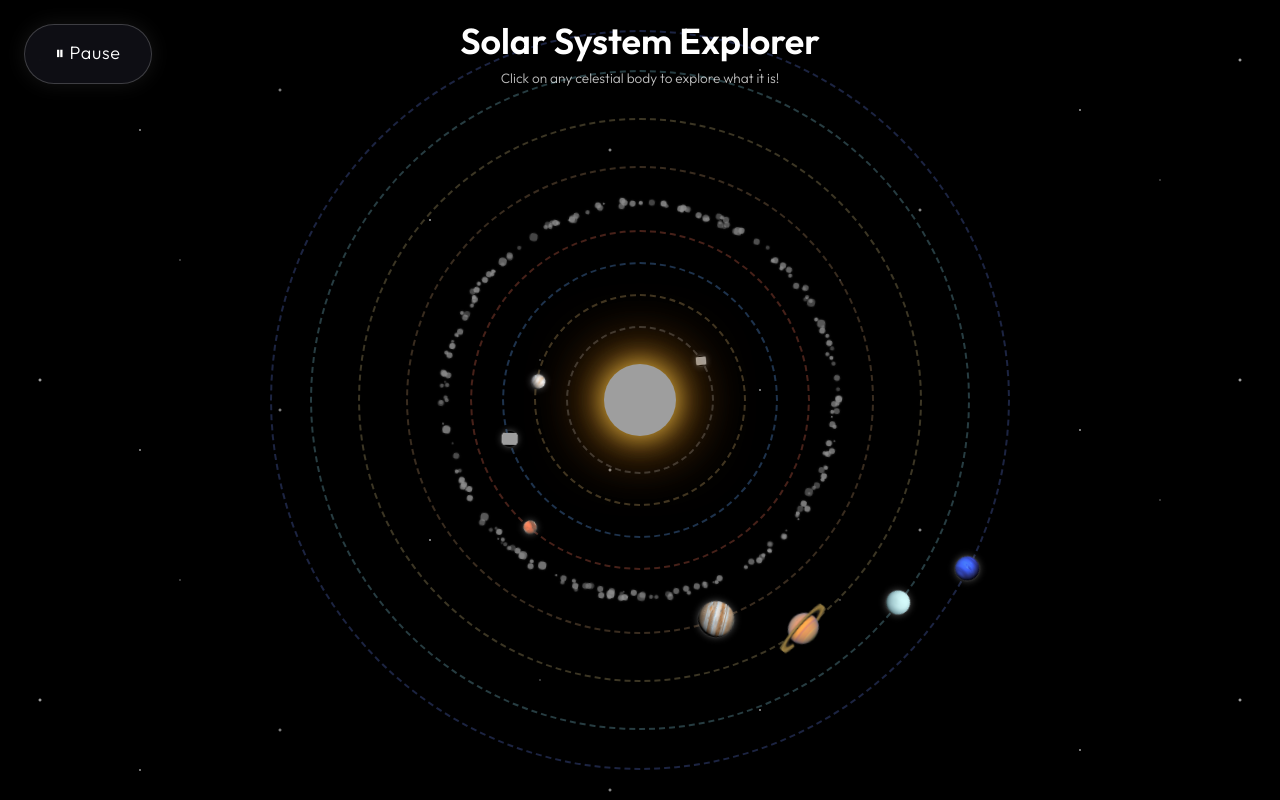
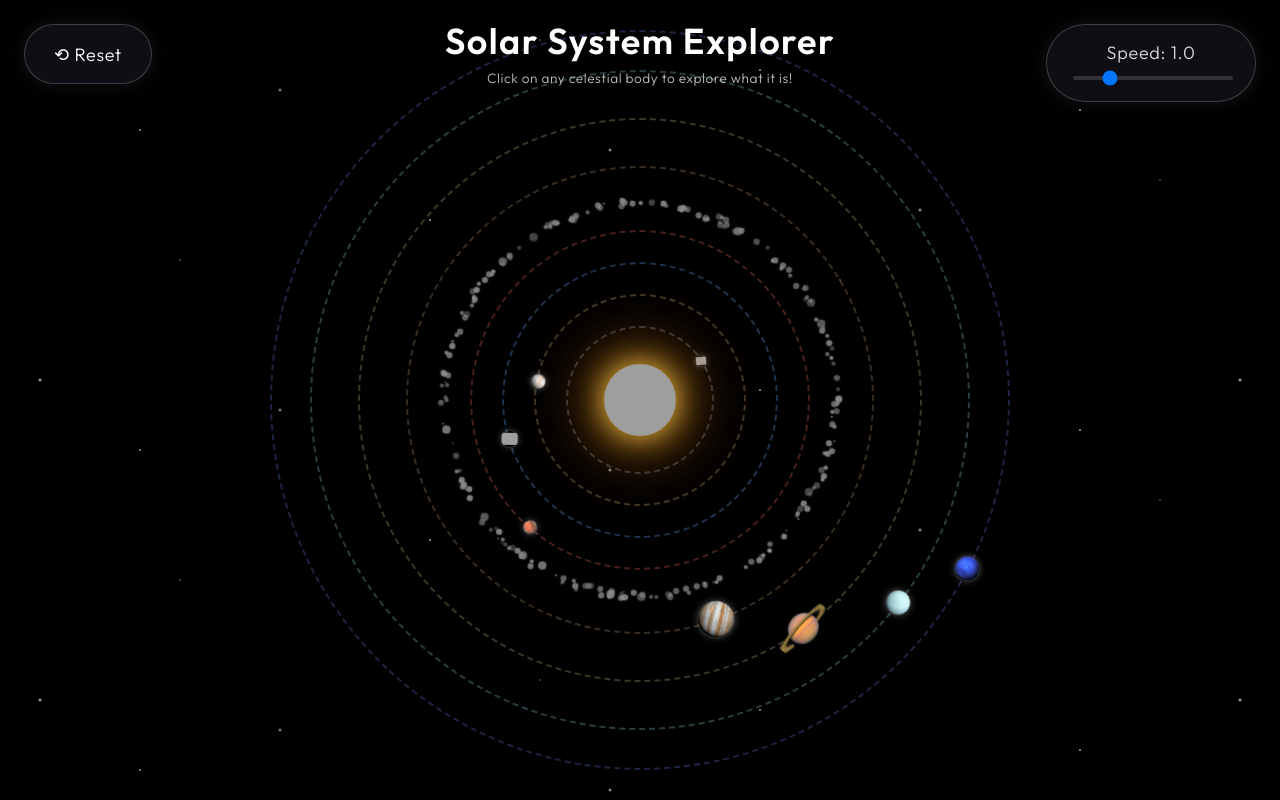
Before and after one commit to cprashanth0/solar-system-explorer, a React (Vite) app: page / in a window 1280 px wide. Built offline with nearby package versions, Linux system fonts and the light colour scheme; grey boxes are pictures that could not be loaded.

Commit message:
Speed Slider
Added Speed Slider, Changed Pause button to Reset Button.

```diff
--- a/App.jsx
+++ b/App.jsx
@@ -1,13 +1,20 @@
 import SolarScene from "./frames/SolarScene";
 import { useState } from "react";
 function App() {
-  const [isPaused, setIsPaused] = useState(false);
+  const [resetKey, setResetKey] = useState(0);
+  const [speedTimes, setSpeedTimes] = useState(1)
   return (
     <div style={styles.app}>
       <div style={styles.sceneWrapper}>
-        <button style={styles.pauseButton} onClick={() => setIsPaused((prev) => !prev)}>
-            {isPaused ? "▶︎ Play" : "⏸ Pause"}
+        <div style={styles.controls}>
+          <button style={styles.resetButton} onClick={() => setResetKey((prev) => prev + 1)}>
+            ⟲ Reset
           </button>
+          <div style={styles.speedControl}>
+            <label style={styles.speedLabel}>Speed: {speedTimes.toFixed(1)}</label>
+            <input type="range" min="0" max="5" step="0.2" value={speedTimes} onChange={(e)=>setSpeedTimes(parseFloat(e.target.value))} style={styles.slider}/>
+          </div>
+        </div>
         <div style={styles.header}>
 
           <h1 style={styles.title}>Solar System Explorer</h1>
@@ -16,11 +23,33 @@ function App() {
           </p>
         </div>
 
-        <SolarScene isPaused = {isPaused} />
+        <SolarScene resetKey = {resetKey} speedTimes = {speedTimes} />
       </div>
     </div>
   );
 }
+const glassBase = {
+  borderRadius: "999px",
+  border: "1px solid rgba(255,255,255,0.2)",
+  background: "rgba(20,20,28,0.72)",
+  color: "white",
+  backdropFilter: "blur(8px)",
+  WebkitBackdropFilter: "blur(8px)",
+  boxShadow: "0 0 20px rgba(255,255,255,0.08)",
+  zIndex: 9999,
+};
+
+const absoluteTop = {
+  position: "absolute",
+  top: "3vmin",
+};
+
+const textBase = {
+  fontFamily: "Outfit, sans-serif",
+  fontWeight: 300,
+  letterSpacing: "0.04em",
+};
+
 const styles = {
   app: {
     margin: 0,
@@ -51,45 +80,73 @@ const styles = {
   },
 
   title: {
+    ...textBase,
     margin: 0,
     color: "white",
     fontSize: "4.5vmin",
     fontWeight: 600,
     background: "transparent",
+
   },
 
   subtitle: {
+    ...textBase,
     margin: "6px 0 0 0",
     color: "rgba(255,255,255,0.75)",
     fontSize: "1.7vmin",
-    fontWeight: 300,
     background: "transparent",
+
   },
 
-  pauseButton: {
+  controls: {
+    ...textBase,
     position: "absolute",
-    top: "3vmin",
-    left: "3vmin",
-    zIndex: 9999,
-    padding: "2vmin 3vmin",
-    paddingTop:"2vmin",
-    paddingBottom: "3vmin",
-    borderRadius: "999px",
-    border: "1px solid rgba(255,255,255,0.2)",
-    background: "rgba(20,20,28,0.72)",
-    color: "white",
-    fontSize: "2.25vmin",
-    fontWeight: 300,
-    letterSpacing: "0.04em",
-    cursor: "pointer",
-    backdropFilter: "blur(8px)",
-    WebkitBackdropFilter: "blur(8px)",
-    boxShadow: "0 0 20px rgba(255,255,255,0.08)",
-    fontFamily: "Outfit, sans-serif",
-    width: "16vmin",
-    height: "7.5vmin"
+    width: "100%",
+
   },
 
+  resetButton: {
+    ...glassBase,
+    ...absoluteTop,
+    ...textBase,
+    left: "3vmin",
+    padding: "2vmin 3vmin",
+    width: "16vmin",
+    height: "7.5vmin",
+    fontSize: "2.25vmin",
+    cursor: "pointer",
+  },
+
+  speedControl: {
+    ...glassBase,
+    ...absoluteTop,
+    right: "3vmin",
+    display: "flex",
+    flexDirection: "column",
+    gap: "4px",
+    padding: "2vmin 3vmin 3vmin",
+    width: "20vmin",
+    height: "4.5vmin",
+  },
+
+  speedLabel: {
+    ...textBase,
+    fontSize: "2.25vmin",
+    color: "#ddd",
+
+  },
+
+  slider: {
+
+    width: "20vmin",
+    marginTop: "1vmin",
+    height: "4px",
+    cursor: "pointer",
+    appearance: "none",
+    background: "rgba(255,255,255,0.15)",
+    borderRadius: "999px",
+    outline: "none",
+  },
 };
 
 export default App;
--- a/components/Earth.jsx
+++ b/components/Earth.jsx
@@ -1,8 +1,8 @@
 import Orbits from "../frames/Orbits.jsx";
 import { PlanetData } from "../Popup/PlanetData.js";
 
-function Earth({ onPlanetClick, isPaused }) {
-  const planetSpeed = isPaused ? 0 : 0.03;
+function Earth({ onPlanetClick, resetKey, speedTimes }) {
+  const planetSpeed = 0.03 * speedTimes;
   return (
     <Orbits
       orbitSize={0.34}
@@ -12,7 +12,7 @@ function Earth({ onPlanetClick, isPaused }) {
       orbitColor="rgba(100, 170, 255, 0.30)"
       onPlanetClick={() => onPlanetClick(PlanetData.Earth)}
       rotateSpeed = {10}
-      isPaused = {isPaused}
+      resetKey = {resetKey}
     />
   );
 }
--- a/components/Jupiter.jsx
+++ b/components/Jupiter.jsx
@@ -1,7 +1,7 @@
 import Orbits from "../frames/Orbits.jsx";
 import { PlanetData } from "../Popup/PlanetData.js";
-function Jupiter({ onPlanetClick, isPaused }) {
-  const planetSpeed = isPaused ? 0 : 0.013;
+function Jupiter({ onPlanetClick, resetKey, speedTimes }) {
+  const planetSpeed = 0.013 * speedTimes;
   return (
     <Orbits
       orbitSize={0.58}
@@ -11,7 +11,7 @@ function Jupiter({ onPlanetClick, isPaused }) {
       orbitColor="rgba(220, 170, 120, 0.26)"
       onPlanetClick={() => onPlanetClick(PlanetData.Jupiter)}
       rotateSpeed = {60}
-      isPaused = {isPaused}
+      resetKey = {resetKey}
     />
   );
 }
--- a/components/Mars.jsx
+++ b/components/Mars.jsx
@@ -1,7 +1,7 @@
 import Orbits from "../frames/Orbits.jsx";
 import { PlanetData } from "../Popup/PlanetData.js";
-function Mars({ onPlanetClick, isPaused }) {
-  const planetSpeed = isPaused ? 0 : 0.024;
+function Mars({ onPlanetClick, resetKey, speedTimes }) {
+  const planetSpeed = 0.024 * speedTimes;
   return (
     <Orbits
       orbitSize={0.42}
@@ -11,7 +11,7 @@ function Mars({ onPlanetClick, isPaused }) {
       orbitColor="rgba(255, 120, 90, 0.28)"
       onPlanetClick={() => onPlanetClick(PlanetData.Mars)}
       rotateSpeed = {18}
-      isPaused = {isPaused}
+      resetKey = {resetKey}
     />
   );
 }
--- a/components/Mercury.jsx
+++ b/components/Mercury.jsx
@@ -1,8 +1,8 @@
 import Orbits from "../frames/Orbits.jsx";
 
 import { PlanetData } from "../Popup/PlanetData.js";
-function Mercury({onPlanetClick, isPaused}){
-  const planetSpeed = isPaused ? 0 : 0.06;
+function Mercury({onPlanetClick, resetKey, speedTimes}){
+  const planetSpeed = 0.06 * speedTimes;
   return (
     <Orbits
       orbitSize={0.18}
@@ -12,7 +12,7 @@ function Mercury({onPlanetClick, isPaused}){
       orbitColor="rgba(180, 180, 180, 0.28)"
       onPlanetClick={() => onPlanetClick(PlanetData.Mercury)}
       orbitSpeed = {3}
-      isPaused = {isPaused}
+      resetKey = {resetKey}
     />
   );
 }
--- a/components/Neptune.jsx
+++ b/components/Neptune.jsx
@@ -1,8 +1,8 @@
 import Orbits from "../frames/Orbits.jsx";
 import { PlanetData } from "../Popup/PlanetData.js";
 
-function Neptune({ onPlanetClick, isPaused }) {
-  const planetSpeed = isPaused ? 0 : 0.005;
+function Neptune({ onPlanetClick, resetKey, speedTimes }) {
+  const planetSpeed = 0.005 * speedTimes;
   return (
     <Orbits
       orbitSize={0.92}
@@ -12,7 +12,7 @@ function Neptune({ onPlanetClick, isPaused }) {
       orbitColor="rgba(110, 140, 255, 0.26)"
       onPlanetClick={() => onPlanetClick(PlanetData.Neptune)}
       rotateSpeed = {150}
-      isPaused = {isPaused}
+      resetKey = {resetKey}
     />
   );
 }
--- a/components/Saturn.jsx
+++ b/components/Saturn.jsx
@@ -1,7 +1,7 @@
 import Orbits from "../frames/Orbits.jsx";
 import { PlanetData } from "../Popup/PlanetData.js";
-function Saturn({ onPlanetClick, isPaused }) {
-  const planetSpeed = isPaused ? 0 : 0.01;
+function Saturn({ onPlanetClick, resetKey, speedTimes }) {
+  const planetSpeed = 0.01 * speedTimes;
   return (
     <Orbits
       orbitSize={0.70}
@@ -11,7 +11,7 @@ function Saturn({ onPlanetClick, isPaused }) {
       orbitColor="rgba(230, 210, 140, 0.26)"
       onPlanetClick={() => onPlanetClick(PlanetData.Saturn)}
       rotateSpeed = {90}
-      isPaused = {isPaused}
+      resetKey = {resetKey}
     />
   );
 }
--- a/components/Uranus.jsx
+++ b/components/Uranus.jsx
@@ -1,8 +1,8 @@
 import Orbits from "../frames/Orbits.jsx";
 import { PlanetData } from "../Popup/PlanetData.js";
 import uranusImage from "/images/icons/uranus.png";
-function Uranus({ onPlanetClick, isPaused }) {
-  const planetSpeed = isPaused ? 0 : 0.007;
+function Uranus({ onPlanetClick, resetKey, speedTimes }) {
+  const planetSpeed = 0.007 * speedTimes;
   return (
     <Orbits
       orbitSize={0.82}
@@ -12,7 +12,7 @@ function Uranus({ onPlanetClick, isPaused }) {
       orbitColor="rgba(150, 235, 255, 0.26)"
       onPlanetClick={() => onPlanetClick(PlanetData.Uranus)}
       rotateSpeed = {120}
-      isPaused = {isPaused}
+      resetKey = {resetKey}
     />
   );
 }
--- a/components/Venus.jsx
+++ b/components/Venus.jsx
@@ -1,8 +1,8 @@
 import Orbits from "../frames/Orbits.jsx";
 import { PlanetData } from "../Popup/PlanetData.js";
 
-function Venus({ onPlanetClick, isPaused }){
-  const planetSpeed = isPaused ? 0 : 0.035;
+function Venus({ onPlanetClick, resetKey, speedTimes }){
+  const planetSpeed = 0.035 * speedTimes;
   return (
     <Orbits
       orbitSize={0.26}
@@ -12,7 +12,7 @@ function Venus({ onPlanetClick, isPaused }){
       orbitColor="rgba(230, 190, 120, 0.28)"
       onPlanetClick={() => onPlanetClick(PlanetData.Venus)}
       rotateSpeed = {6}
-      isPaused = {isPaused}
+      resetKey = {resetKey}
     />
   );
 }
```
Also changed, not shown: components/Asteroids.jsx (+6 -3 lines), frames/Orbits.jsx (+12 -7 lines), frames/SolarScene.jsx (+10 -10 lines).
